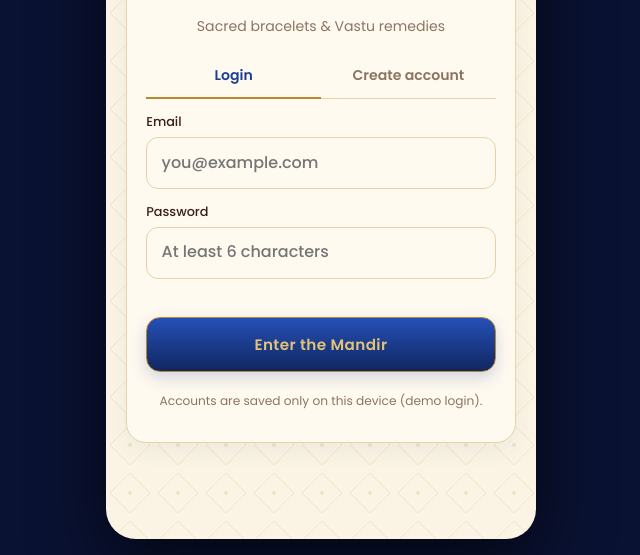
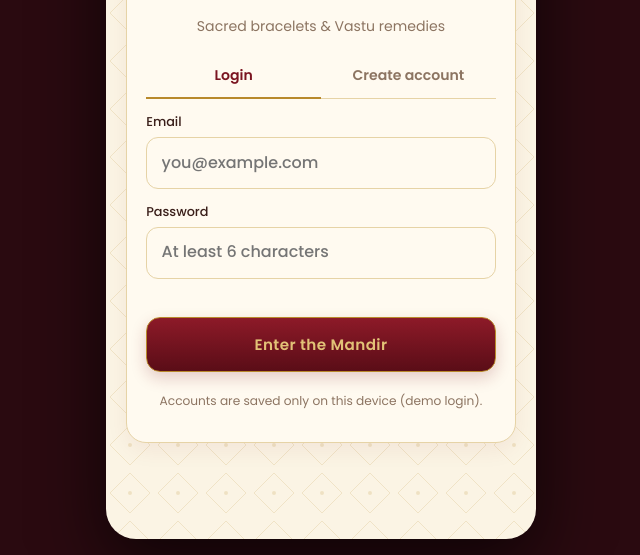
Before and after one commit to dijytalwonder-lab/DRM1, a website: page www/index.html in a window 1280 px wide. Shown: the part 267-822 px from the top of the page, without its empty margins (319-959 px from the left). Drawn offline with nearby package versions, Linux system fonts and the light colour scheme.

Commit message:
Revert "Royal blue + gold + cream theme"
This reverts commit a695e9332d0ae6847a334b012cd0bd60822640ed.

```diff
--- a/www/style.css
+++ b/www/style.css
@@ -1,6 +1,6 @@
 /* Damodara Ratna Mandir — premium gold / deep red / cream */
 :root{
-  --red:#1c3f94; --red-d:#10265f; --gold:#b8892b; --gold-l:#e2c277; --gold-d:#8f6718;
+  --red:#7a1420; --red-d:#5a0d17; --gold:#b8892b; --gold-l:#e2c277; --gold-d:#8f6718;
   --cream:#fbf4e4; --paper:#fffaf0; --ink:#3a1f1a; --muted:#8c7461; --line:#e6d3a6;
   --ok:#2f7d4f; --bad:#a3201c;
   --serif:"Cormorant Garamond","Playfair Display",Georgia,"Times New Roman",serif;
@@ -10,9 +10,9 @@
 }
 *{box-sizing:border-box}
 html,body{margin:0}
-html{background:#0a1233}
+html{background:#2a0a10}
 body{font-family:var(--sans);color:var(--ink);min-height:100vh;line-height:1.55;display:flex;justify-content:center;
-  background:#0a1233;-webkit-tap-highlight-color:transparent;padding-top:env(safe-area-inset-top)}
+  background:#2a0a10;-webkit-tap-highlight-color:transparent;padding-top:env(safe-area-inset-top)}
 h1,h2,h3,h4{font-family:var(--serif);color:var(--red);margin:0 0 .4rem;font-weight:700;letter-spacing:.2px}
 button{font-family:inherit}
 [hidden]{display:none!important}
@@ -57,7 +57,7 @@ input,select{width:100%;margin-top:.3rem;padding:.8rem .9rem;border:1px solid va
 input:focus,select:focus{outline:none;border-color:var(--gold);box-shadow:0 0 0 3px #b8892b33}
 .err{color:var(--bad);font-size:.8rem;min-height:1.1em;margin:.3rem 0 0;text-align:left}
 .btn{width:100%;border:0;border-radius:14px;padding:.95rem 1.2rem;margin-top:.7rem;font:600 .95rem var(--sans);letter-spacing:.4px;cursor:pointer}
-.btn.primary{background:linear-gradient(180deg,#2650b8,var(--red-d));color:var(--gold-l);border:1px solid var(--gold);box-shadow:0 6px 16px #1c3f9433}
+.btn.primary{background:linear-gradient(180deg,#8d1a28,var(--red-d));color:var(--gold-l);border:1px solid var(--gold);box-shadow:0 6px 16px #7a142033}
 .btn:active{transform:scale(.99)}
 #view-login .fine{margin-top:1.2rem}
 
@@ -68,7 +68,7 @@ input:focus,select:focus{outline:none;border-color:var(--gold);box-shadow:0 0 0
 .hello p{margin:0;color:var(--muted);font-size:.9rem}
 .grid2{display:grid;gap:1rem}
 .tile{display:flex;align-items:center;gap:1rem;text-align:left;width:100%;cursor:pointer;padding:1.2rem;border-radius:20px;
-  background:var(--paper);border:1px solid var(--line);color:var(--ink);box-shadow:0 8px 22px #1c3f940f;position:relative}
+  background:var(--paper);border:1px solid var(--line);color:var(--ink);box-shadow:0 8px 22px #7a14200f;position:relative}
 .tile::after{content:"›";position:absolute;right:1.1rem;top:50%;transform:translateY(-50%);color:var(--gold);font-size:1.6rem}
 .tile:active{transform:scale(.99)}
 .tile-ico{flex:none;width:62px;height:62px;border-radius:50%;display:grid;place-items:center;font-size:1.9rem;
@@ -79,7 +79,7 @@ input:focus,select:focus{outline:none;border-color:var(--gold);box-shadow:0 0 0
 /* ---------- inner pages ---------- */
 .back{background:none;border:0;color:var(--gold-d);font-weight:500;font-size:.85rem;cursor:pointer;padding:0;margin-bottom:.5rem}
 .view h2{font-size:1.9rem}
-.card{background:var(--paper);border:1px solid var(--line);border-radius:20px;padding:1.2rem;box-shadow:0 8px 22px #1c3f940f}
+.card{background:var(--paper);border:1px solid var(--line);border-radius:20px;padding:1.2rem;box-shadow:0 8px 22px #7a14200f}
 .form{margin:.6rem 0 1.4rem}
 .form h3{font-size:1.15rem;margin-top:.4rem}
 .row{display:grid;grid-template-columns:1fr 1fr;gap:.8rem}
@@ -95,7 +95,7 @@ input:focus,select:focus{outline:none;border-color:var(--gold);box-shadow:0 0 0
 .pill{background:var(--paper);border:1px solid var(--line);border-radius:99px;padding:.15rem .65rem;font-size:.74rem}
 .sect{margin:1.2rem 0 .6rem;font-size:1.4rem}
 .results{display:grid;grid-template-columns:1fr;gap:.9rem}
-.prod{position:relative;background:var(--paper);border:1px solid var(--line);border-radius:20px;overflow:hidden;display:flex;box-shadow:0 6px 18px #1c3f940d}
+.prod{position:relative;background:var(--paper);border:1px solid var(--line);border-radius:20px;overflow:hidden;display:flex;box-shadow:0 6px 18px #7a14200d}
 .prod.best{border:1.5px solid var(--gold)}
 .badge{position:absolute;top:.55rem;right:.7rem;background:var(--gold);color:#fff;font-size:.66rem;font-weight:600;border-radius:99px;padding:.12rem .6rem;letter-spacing:.3px}
 .thumb{flex:none;width:92px;display:grid;place-items:center;font-size:2.6rem;border-right:1px solid var(--line)}
```
Also changed, not shown: www/index.html (+1 -1 lines), 1 other file.
